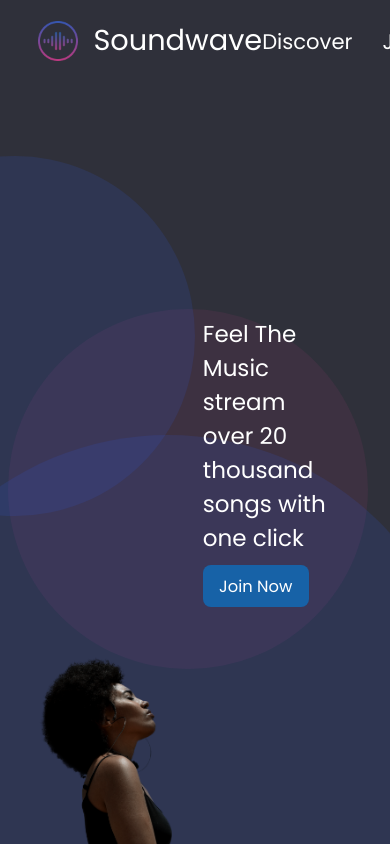
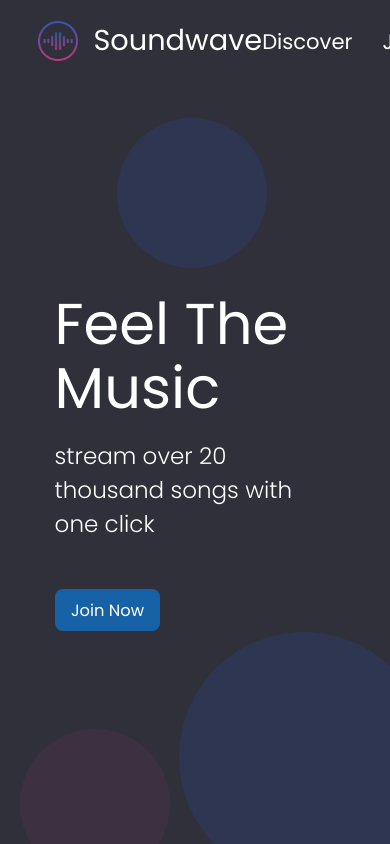
Before and after one commit to Leonela88/Sound-wave, a React (Vite) app: page / in a window 390 px wide. Shown: the top 844 px of the page. Built offline with nearby package versions, Linux system fonts and the light colour scheme.

Commit message:
feat:home media queries

```diff
--- a/src/pages/Home.module.css
+++ b/src/pages/Home.module.css
@@ -86,3 +86,46 @@
 .btn:hover {
   background-color: #2180d8;
 }
+
+@media (max-width: 480px){
+
+  .text h1 {
+    font-size: 3rem;
+    line-height: 1.1;
+    margin-bottom: 1rem;
+  }
+
+  .text h2 {
+    font-size: 1.2rem;
+    font-weight: 300;
+    margin-bottom: 2rem;
+  }
+  .imageWrapper{
+    display: none;
+  }
+
+  .circleOne{
+  width: 150px;
+  height: 150px;
+  background-color: rgba(188, 58, 128, 0.1);
+  top: 85%;
+  left:5%;
+
+}
+  .circleTwo {
+  width: 150px;
+  height: 150px;
+  top: 5%;
+  left: 30%;
+  background-color: rgba(52, 91, 219, 0.15);
+}
+  .circleThree {
+  width: 250px;
+  height: 250px;
+  background-color: rgba(52, 91, 219, 0.15);
+  bottom: -5%;
+  right: -10%;
+  top: auto;
+}
+
+}
```
